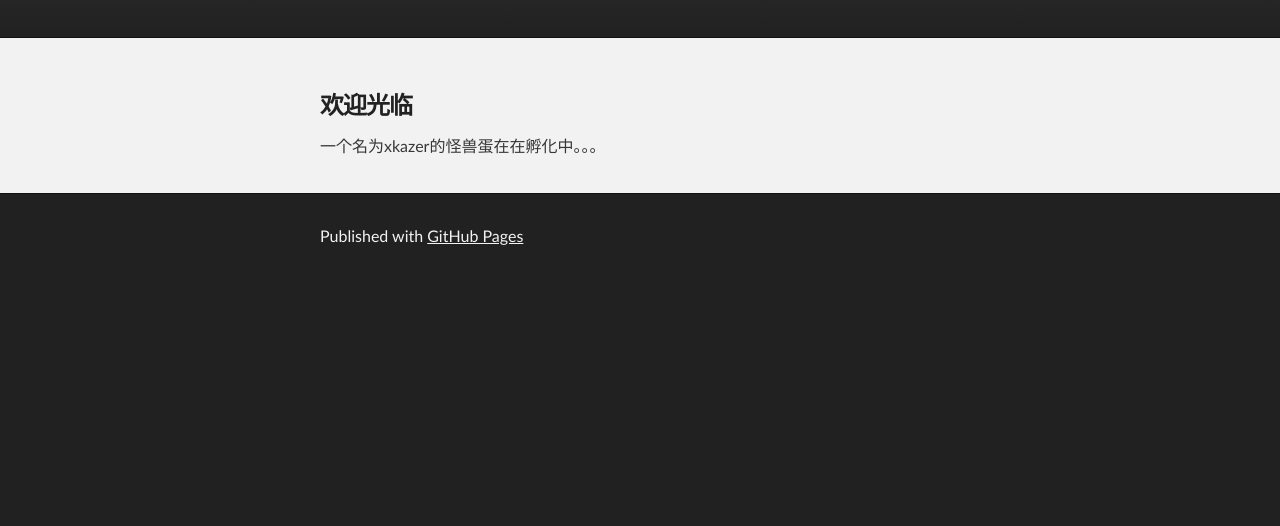
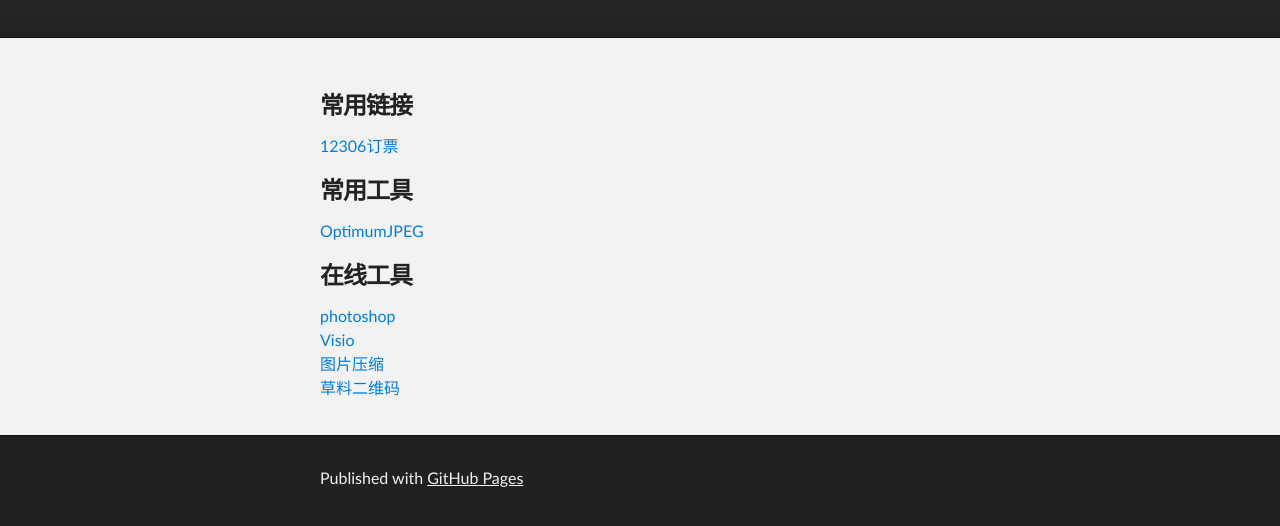
Before and after one commit to xkazer/xkazer.github.io, a plain HTML site: page index.html in a window 1280 px wide. Shown: the part 136-662 px from the top of the page. Drawn offline with Linux system fonts and the light colour scheme.

Commit message:
主页导航

```diff
--- a/index.html
+++ b/index.html
@@ -8,7 +8,7 @@
 
     <link rel="stylesheet" type="text/css" media="screen" href="stylesheets/stylesheet.css">
 
-    <title>Xkazer</title>
+    <title>Xkazer的个人主页</title>
   </head>
 
   <body>
@@ -28,9 +28,26 @@
     <div id="main_content_wrap" class="outer">
       <section id="main_content" class="inner">
         <h3>
-<a id="welcome-to-github-pages" class="anchor" href="#welcome-to-github-pages" aria-hidden="true"><span aria-hidden="true" class="octicon octicon-link"></span></a>欢迎光临</h3>
+<a id="welcome-to-github-pages" class="anchor" href="#welcome-to-github-pages" aria-hidden="true"><span aria-hidden="true" class="octicon octicon-link"></span></a>常用链接</h3>
 
-<p>一个名为xkazer的怪兽蛋在在孵化中。。。</p>
+<p>
+    <a href="www.12306.cn">12306订票</a>
+</p>
+
+<h3>
+<a id="designer-templates" class="anchor" href="#designer-templates" aria-hidden="true"><span aria-hidden="true" class="octicon octicon-link"></span></a>常用工具</h3>
+
+<p>
+    <a href="http://www.softpedia.com/get/Multimedia/Graphic/Image-Convertors/OptimumJPEG.shtml">OptimumJPEG</a>
+</p>
+<h3>
+<a id="designer-templates" class="anchor" href="#designer-templates" aria-hidden="true"><span aria-hidden="true" class="octicon octicon-link"></span></a>在线工具</h3>
+<p>
+    <a href="http://www.uupoop.com/">photoshop</a><br>
+    <a href="https://www.processon.com/#">Visio</a><br>
+    <a href="http://optimizilla.com/zh/">图片压缩</a><br>
+    <a href="http://cli.im">草料二维码</a><br>
+</p>
       </section>
     </div>
 
```
